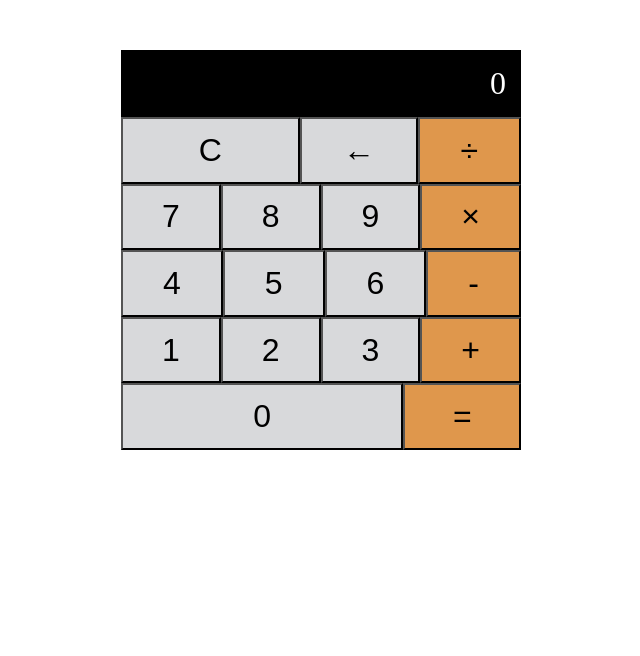
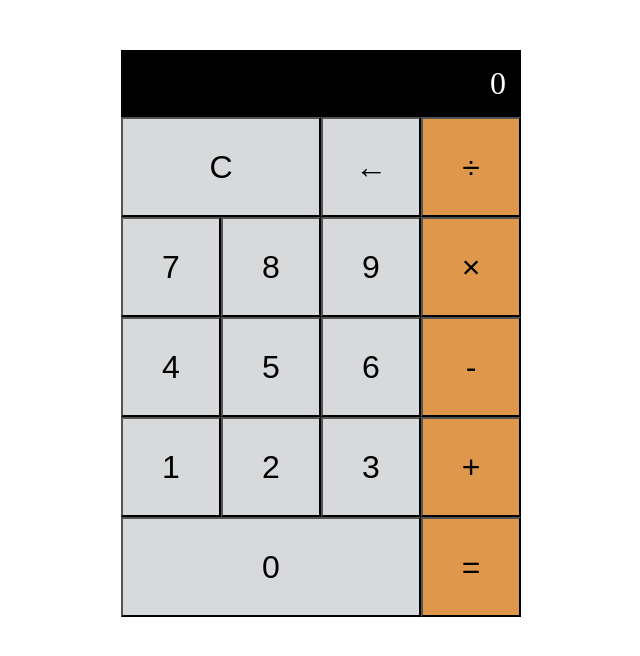
Before and after one commit to kushalBhetuwal/calculator, a plain HTML site: page index.html in a window 1280 px wide. Shown: the whole page, without its empty margins (319-959 px from the left). Drawn offline with Linux system fonts and the light colour scheme.

Commit message:
changed width and height

```diff
--- a/style.css
+++ b/style.css
@@ -18,7 +18,8 @@ header{
     font-size:2rem;
 }
 button{
-    flex-grow:1;
+    height:100px;
+    width:25%;
     background-color: #d8d9db;
     font-size:2rem;
 }
```
